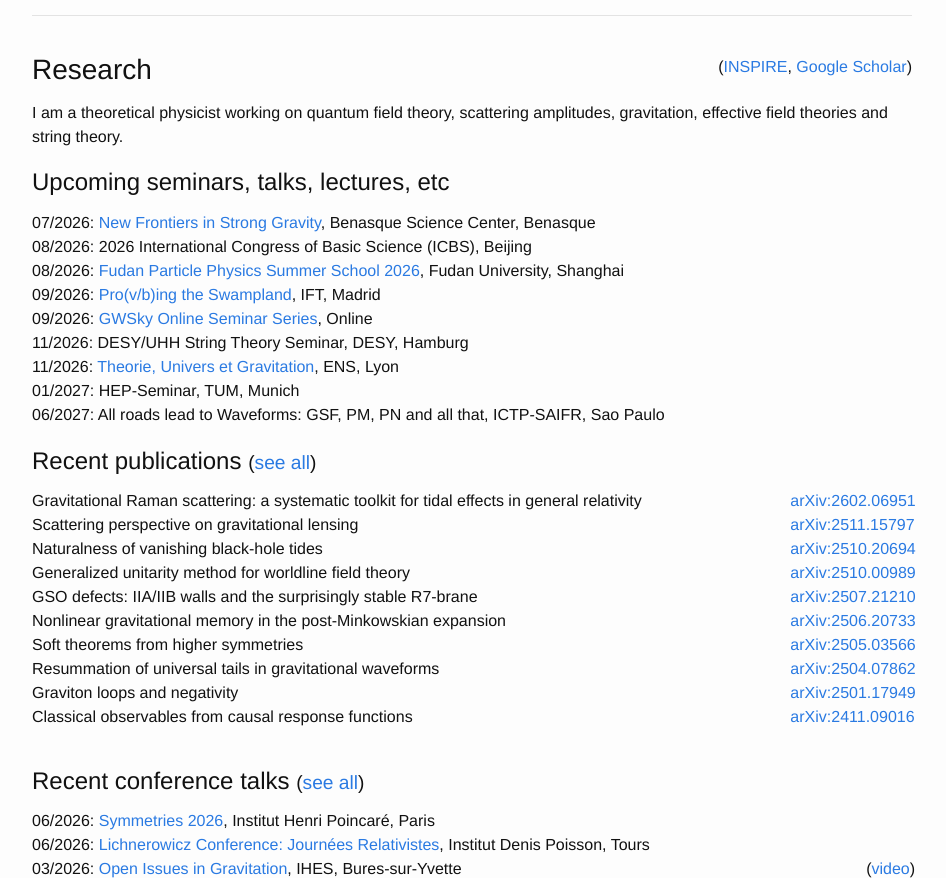
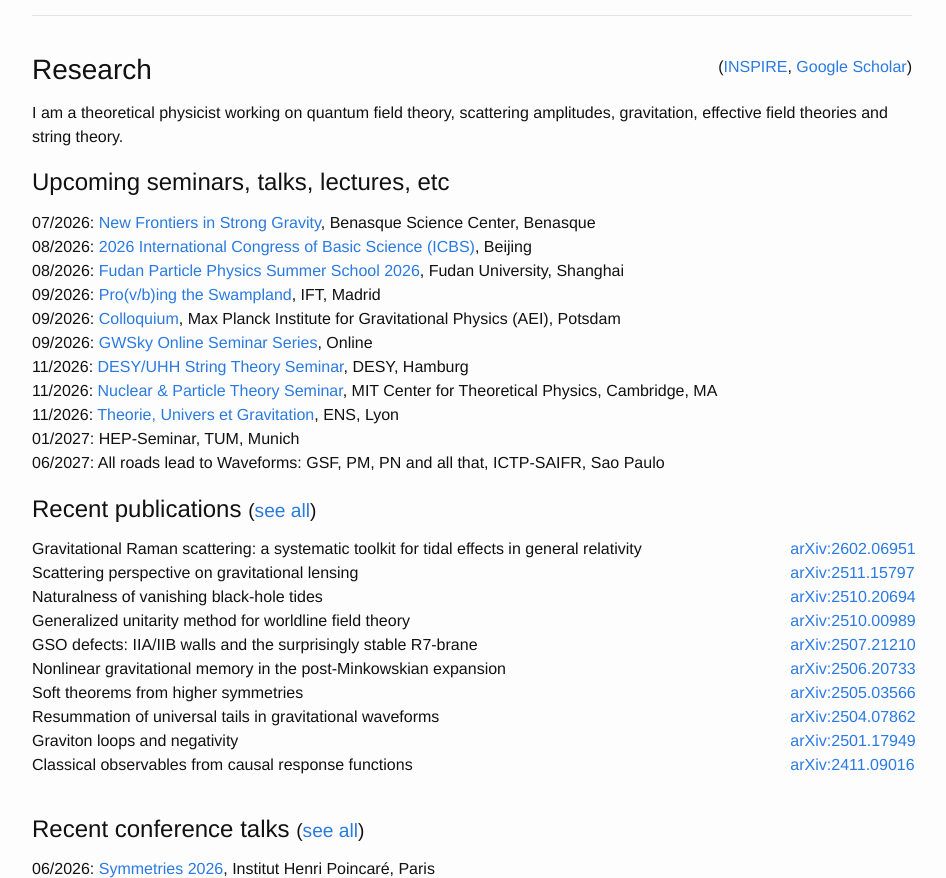
Before and after one commit to julioparra/julioparra.github.io, a Jekyll site: the page built from index.md, in a window 1280 px wide and 900 px high, scrolled down 351 px, cut to the strip 22-900 px from the top of the window. Shown: the whole strip, without its empty margins (168-1114 px from the left). Built offline with Jekyll 4.4.1, drawn with Linux system fonts in a browser that asks for light colours; nearby versions of some CDN libraries.

Commit message:
Add upcoming talks and fill in missing links
Add MIT Nuclear & Particle Theory Seminar and AEI Potsdam colloquium,
and add links for DESY/UHH seminar and ICBS 2026.

Co-Authored-By: Claude Sonnet 5 <noreply@anthropic.com>

```diff
--- a/_data/talks.yml
+++ b/_data/talks.yml
@@ -31,10 +31,21 @@
   title:
   virtual: no
 
+- date: 2026-11-16
+  name: Nuclear & Particle Theory Seminar
+  type: seminar
+  link: https://physics.mit.edu/research/labs-centers/mit-center-for-theoretical-physics-leinweber-institute/nuclear-and-particle-theory-seminar/
+  institution: MIT Center for Theoretical Physics
+  location: Cambridge, MA
+  country: US
+  video:
+  title:
+  virtual: no
+
 - date: 2026-11-04
   name: DESY/UHH String Theory Seminar
   type: seminar
-  link:
+  link: https://indico.desy.de/category/266/
   institution: DESY
   location: Hamburg
   country: DE
@@ -52,6 +63,17 @@
   video:
   title:
   virtual: yes
+
+- date: 2026-09-22
+  name: Colloquium
+  type: colloquium
+  link: https://www.aei.mpg.de/460860/colloquia-in-potsdam
+  institution: Max Planck Institute for Gravitational Physics (AEI)
+  location: Potsdam
+  country: DE
+  video:
+  title:
+  virtual: no
 
 - date: 2026-09-01
   name: Pro(v/b)ing the Swampland
@@ -78,7 +100,7 @@
 - date: 2026-08-09
   name: 2026 International Congress of Basic Science (ICBS)
   type: conference
-  link:
+  link: https://icbs.cn/
   institution:
   location: Beijing
   country: CN
```
